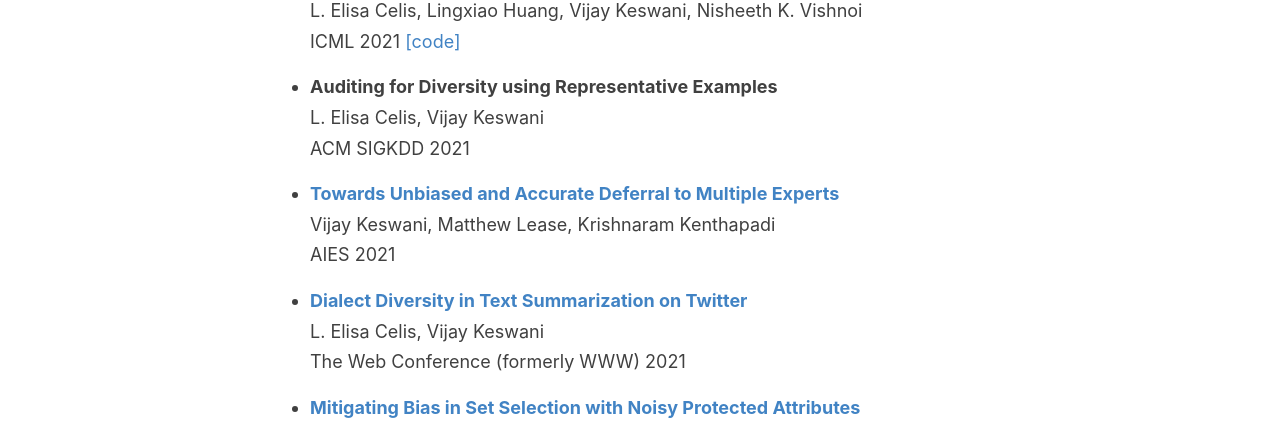
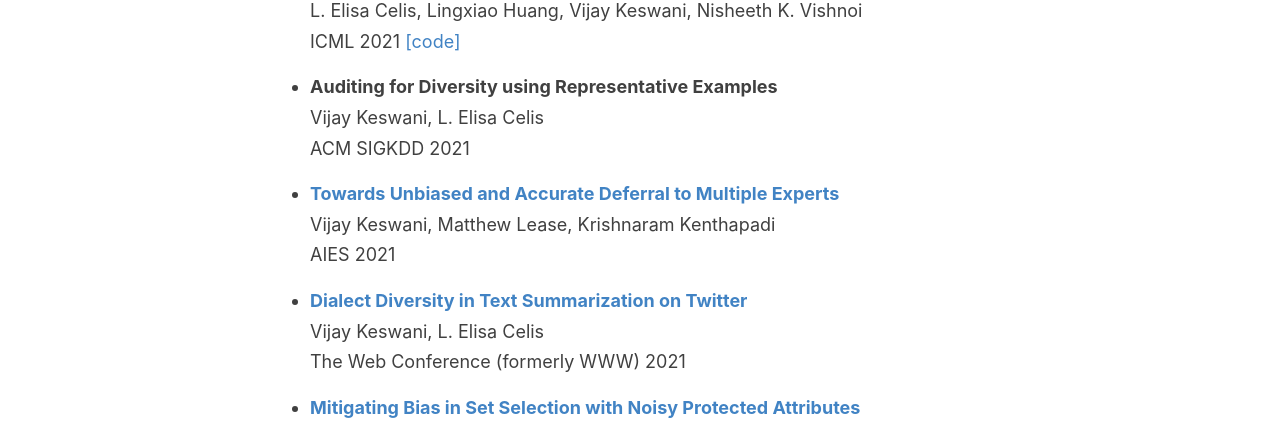
Before and after one commit to controlling-bias/controlling-bias.github.io, a Jekyll site: the page built from _posts/2020-07-23-papers.md, in a window 1280 px wide and 900 px high, scrolled down 1578 px. Shown: the part 153-581 px from the top of the window. Built offline with Jekyll 4.4.1, drawn with Linux system fonts in a browser that asks for light colours.

```diff
--- a/_posts/2020-07-23-papers.md
+++ b/_posts/2020-07-23-papers.md
@@ -11,7 +11,7 @@ layout: default
 	ICML 2021 [[code]](https://github.com/vijaykeswani/Noisy-Fair-Classification)
 
 *	<b>Auditing for Diversity using Representative Examples</b>\\
-	L. Elisa Celis, Vijay Keswani\\
+	Vijay Keswani, L. Elisa Celis\\
 	ACM SIGKDD 2021
 
 *	[<b>Towards Unbiased and Accurate Deferral to Multiple Experts</b>](http://arxiv.org/abs/2102.13004)\\
@@ -19,7 +19,7 @@ layout: default
 	AIES 2021
 
 *	[<b>Dialect Diversity in Text Summarization on Twitter</b>](https://arxiv.org/abs/2007.07860)\\
-	L. Elisa Celis, Vijay Keswani\\
+	Vijay Keswani, L. Elisa Celis\\
 	The Web Conference (formerly WWW) 2021
 
 *	[<b>Mitigating Bias in Set Selection with Noisy Protected Attributes</b>](https://arxiv.org/abs/2011.04219)\\
```
